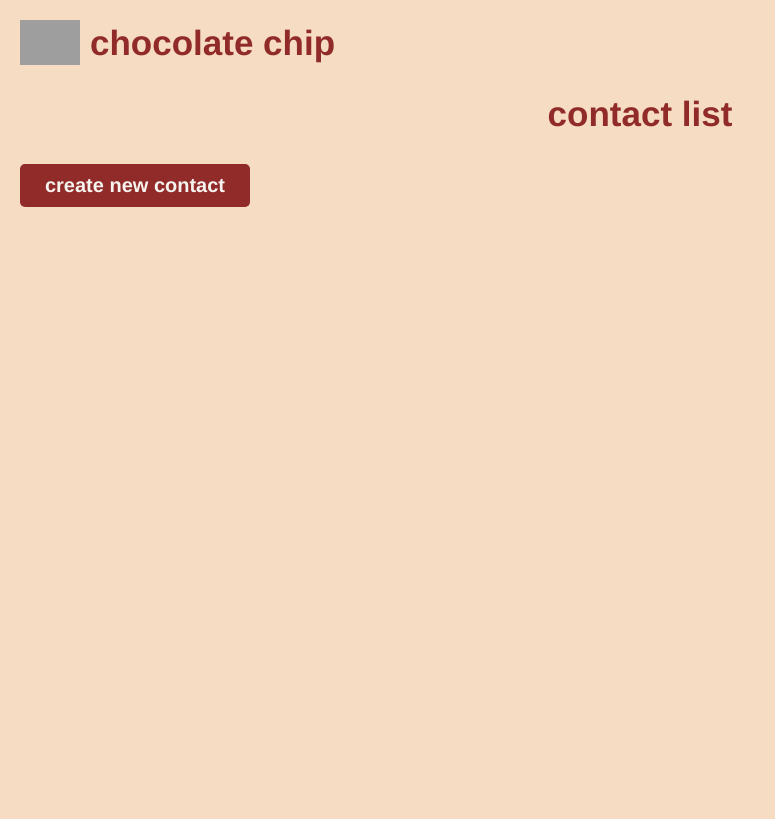
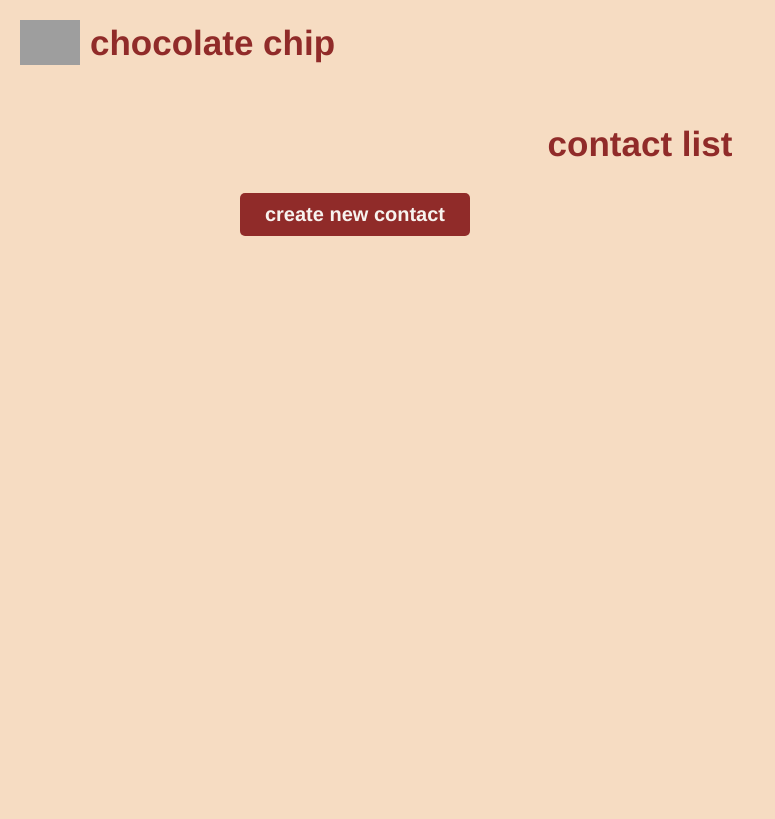
Before and after one commit to n4z03/CodeJam13-ChocolateChip, a Flask app: page /chipviewer in a window 1280 px wide. Shown: the top 819 px of the page, without its empty margins (0-775 px from the left). After the commit the page ends 236 px from the top, so only its background shows below. Run offline with Flask 3, Linux system fonts and the light colour scheme; grey boxes are pictures that could not be loaded.

Commit message:
chip-viewer

```diff
--- a/templates/chip-viewer.html
+++ b/templates/chip-viewer.html
@@ -3,11 +3,11 @@
     <title>contact list</title>
     <style>
         body {
-            min-height: 100vh;
             background: #f6dcc2;
             font-family: "Haas Grot Text R Web", "Helvetica Neue", Helvetica, Arial, sans-serif;
-            font-weight: bold;
-            margin: 20px 20px;
+            margin: 0;
+            padding: 20px;
+            display: flex;
             flex-direction: column;
             align-items: center;
             justify-content: flex-start;
@@ -23,10 +23,10 @@
     }
 
     .header {
-        display: flex;
-        align-items: center;
-        background: #f6dcc2;
-    }
+            display: flex;
+            align-items: center;
+            margin-bottom: 30px;
+        }
 
     .header img {
         height: 45px;
@@ -40,26 +40,23 @@
 
         h2 {
             text-align: center;
-            margin-bottom: 30px;
             color: #902b29;
             font-size: 35px;
         }
         .contact {
+            cursor: url('https://cdn.discordapp.com/attachments/1175292590569038017/1175753044688908308/Untitled_Artwork_2.png?ex=656c605a&is=6559eb5a&hm=783a21942d6f9c31145b42341b4970f04269e24d78b053d3d9cf9125f44c5921&'), auto;
             background-color: #fff;
             border-radius: 8px;
             padding: 20px;
-            margin-bottom: 20px;
-            transition: transform 0.3s ease-in-out, box-shadow 0.3s ease-in-out;
+            margin-bottom: 15px;
             box-shadow: 0 4px 8px rgba(0, 0, 0, 0.1);
-            min-height: 250px;
-
         }
         .contact:hover {
             transform: scale(1.03);
             box-shadow: 0 12px 20px rgba(103, 103, 103, 0.5), 0 0 40px rgba(67, 67, 67, 0.3), 0 0 80px rgba(193, 193, 193, 0.412);
         }
         .contact p {
-            margin: 8px 0;
+            margin: 5px 0;
             color: #800000;
         }
         .contact strong {
@@ -84,6 +81,16 @@
 .button-link:hover {
     background-color: #611c1b;
 }
+
+.container {
+            max-width: 800px;
+            width: 100%;
+        }
+
+        .row {
+            display: flex;
+            flex-direction: column;
+        }
     </style>
 </head>
 <body>
@@ -94,7 +101,7 @@
         </div>
     </a>
 
-    <form id="contactForm">
+    <!-- <form id="contactForm">  -->
         <div class="container">
             <h2>contact list</h2>
 
@@ -115,6 +122,6 @@
             </div>
         </div>
 
-    </form>
+    <!-- </form> -->
 </body>
 </html>
```
